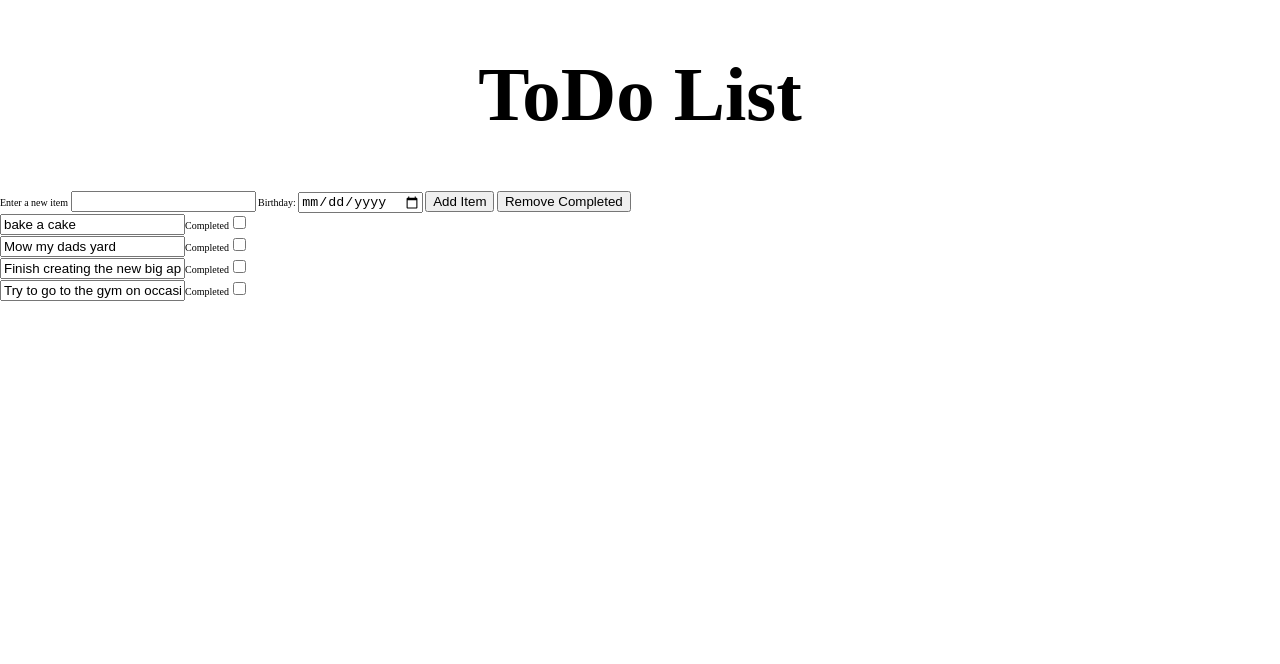
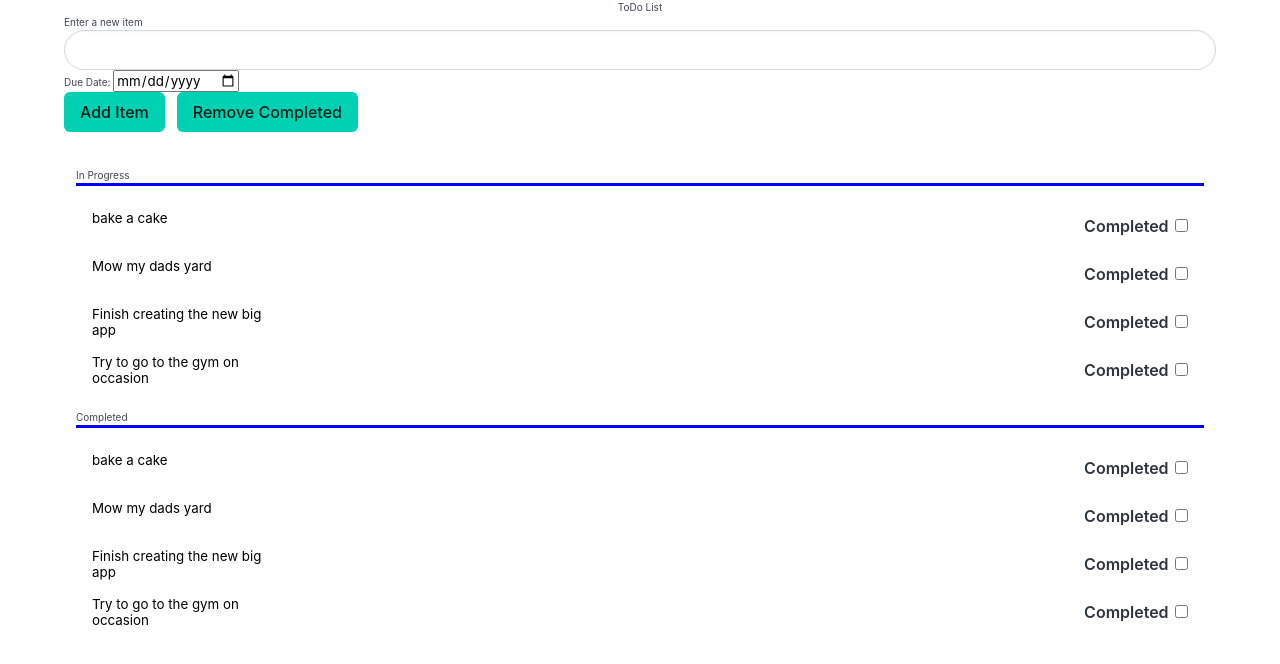
Before and after one commit to AnthonyTGarrett/todoList, a plain HTML site: page index.html in a window 1280 px wide. Drawn offline with nearby package versions, Linux system fonts and the light colour scheme.

Commit message:
Setting up the css and then adding all eventListeners

```diff
--- a/css/style.css
+++ b/css/style.css
@@ -1,3 +1,5 @@
+@import 'https://cdn.jsdelivr.net/npm/bulma@1.0.4/css/bulma.min.css';
+
 :root {
   scroll-behavior: smooth;
 }
@@ -13,9 +15,27 @@ body {
   padding: 0;
 }
 
-h1 {
-  font-size: 4.8rem;
-  text-align: center;
+textarea {
+  border: none;
+  outline: none;
+  resize: none;
+  rows: 1;
+}
+
+.todo-item {
+  display: flex;
+  align-items: center;
+  justify-content: space-between;
+  padding: 0.5rem 1rem;
+}
+
+.checkbox {
+  margin-left: 0.4rem;
+}
+
+.todo,
+.completed {
+  border-top: 3px solid blue;
 }
 
 @media screen and (min-width: 768px) {
--- a/index.html
+++ b/index.html
@@ -8,19 +8,23 @@
     <title>Document</title>
   </head>
   <body>
-    <h1>ToDo List</h1>
+    <h1 class="has-text-centered is-size-1-mobile">ToDo List</h1>
     <div class="container">
-      <div class="enter-task">
+      <div class="fixed-grid has-1-cols">
         <label for="task">Enter a new item</label>
-        <input type="text" name="task" id="task " />
-        <label for="birthday">Birthday:</label>
-        <input type="date" id="birthday" name="birthday" />
-        <button class="btn btn-primary">Add Item</button>
-        <button class="btn btn-primary">Remove Completed</button>
+        <input class="input is-rounded" type="text" name="task" id="task " />
+        <label for="duedate">Due Date:</label>
+        <input type="date" id="duedate" name="duedate" />
+        <div class="buttons">
+          <button class="button is-primary">Add Item</button>
+          <button class="button is-primary">Remove Completed</button>
+        </div>
       </div>
-      <div id="note-container">
-        <div class="todo"></div>
-        <div class="complete"></div>
+      <div class="todo-container p-3">
+        <h2>In Progress</h2>
+        <div class="todo pt-4"></div>
+        <h2 class="mt-4">Completed</h2>
+        <div class="completed pt-4"></div>
       </div>
     </div>
     <script src="./js/note.js"></script>
--- a/js/main.js
+++ b/js/main.js
@@ -11,16 +11,22 @@ function addGenericEventHandler(type, selector, callback, parent = document) {
 }
 
 document.addEventListener('DOMContentLoaded', e => {
-  const noteContainer = document.querySelector('.todo');
+  const todoContainer = document.querySelector('.todo');
+  const completedContainer = document.querySelector('.completed');
   notes.push(new TodoItem('bake a cake', false));
   notes.push(new TodoItem('Mow my dads yard', false));
   notes.push(new TodoItem('Finish creating the new big app', false));
   notes.push(new TodoItem('Try to go to the gym on occasion', false));
 
+  console.log(notes);
   for (let note of notes) {
-    noteContainer.appendChild(note.createNoteElement());
+    todoContainer.appendChild(note.createNoteElement());
   }
-  addGenericEventHandler('click', '.note ', changeToCompleted, noteContainer);
+
+  for (let note of notes) {
+    completedContainer.appendChild(note.createNoteElement());
+  }
+  // addGenericEventHandler('click', '.note ', changeToCompleted, noteContainer);
 
   // function changeToCompleted(e) {
   //   e.target.classList.toggle('completed');
--- a/js/note.js
+++ b/js/note.js
@@ -7,22 +7,25 @@ class TodoItem {
   // Can also accept additional classes to add to the note element
   createNoteElement() {
     const newElement = document.createElement('div');
-    const newTextArea = document.createElement('input');
+    const newTextArea = document.createElement('textarea');
     const newLabel = document.createElement('label');
     const newCheckBox = document.createElement('input');
 
     newLabel.htmlFor = 'note';
     newLabel.innerHTML = 'Completed';
+    newLabel.classList.add('label');
+
     newTextArea.name = 'note';
     newTextArea.value = this.note;
+    // newTextArea.classList.add('textarea');
     newCheckBox.type = 'checkbox';
     newCheckBox.name = 'todo';
-    newCheckBox.value = 'Completed';
-    newElement.classList.add('note');
+    newCheckBox.classList.add('checkbox');
+    newElement.classList.add('todo-item');
 
+    newLabel.appendChild(newCheckBox);
     newElement.appendChild(newTextArea);
     newElement.appendChild(newLabel);
-    newElement.appendChild(newCheckBox);
     return newElement;
   }
 }
--- a/package.json
+++ /dev/null
@@ -1,5 +0,0 @@
-{
-  "dependencies": {
-    "bulma": "^1.0.4"
-  }
-}
```
Also changed, not shown: 1 other file.
